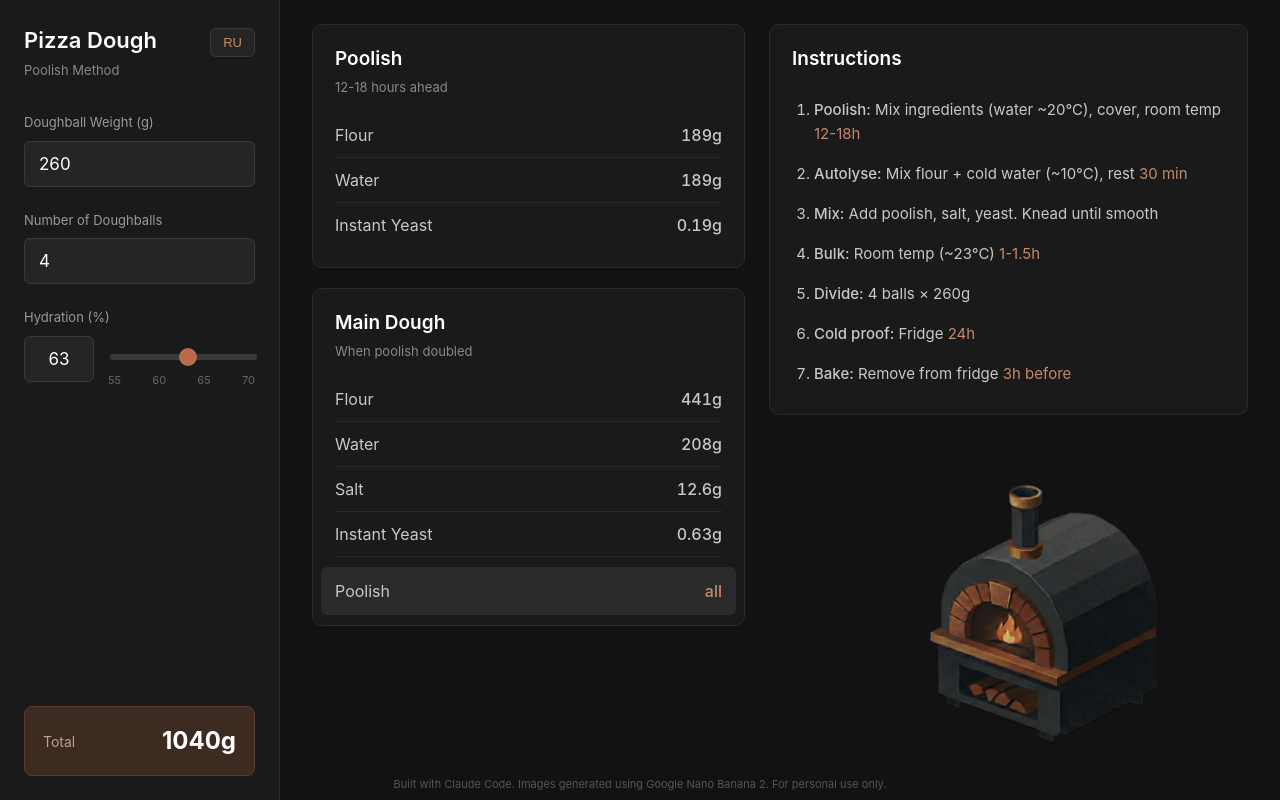
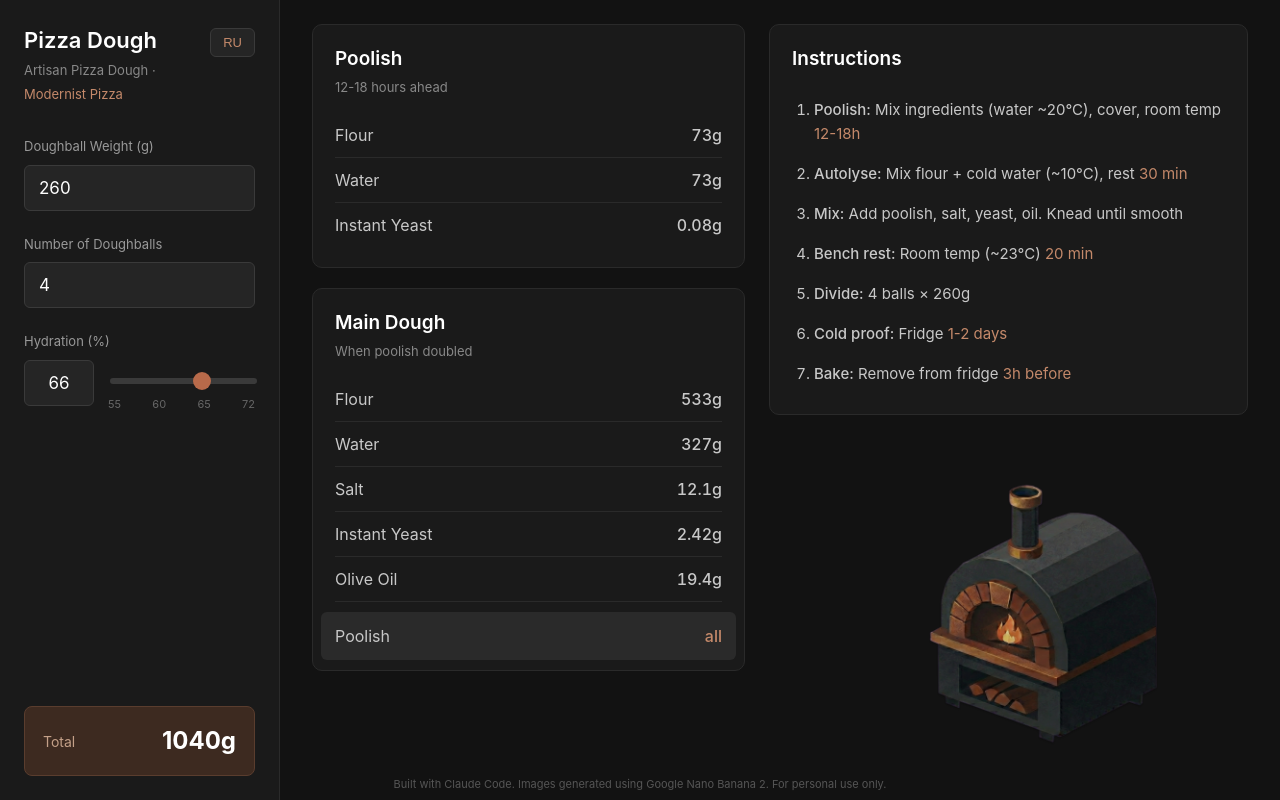
Before and after one commit to tr3mor/pizza-calculator, a Vue app: page / in a window 1280 px wide. Built offline with nearby package versions, Linux system fonts and the light colour scheme.

Commit message:
Adjust recipe parameters (#7)

```diff
--- a/src/components/Calculator.vue
+++ b/src/components/Calculator.vue
@@ -4,7 +4,7 @@
       <div class="sidebar-header">
         <div class="logo">
           <h1>{{ t.title }}</h1>
-          <span>{{ t.subtitle }}</span>
+          <span>{{ t.subtitle }} <a href="https://modernistcuisine.com/books/modernist-pizza/" target="_blank" rel="noopener noreferrer" class="book-link">{{ t.bookName }}</a></span>
         </div>
         <button class="lang-switch" @click="toggleLang">
           {{ currentLang === 'en' ? 'RU' : 'EN' }}
@@ -33,12 +33,12 @@
               class="hydration-input"
             />
             <div class="slider-wrap">
-              <input type="range" v-model.number="hydration" min="55" max="70" step="1" />
+              <input type="range" v-model.number="hydration" min="55" max="72" step="1" />
               <div class="slider-labels">
                 <span>55</span>
                 <span>60</span>
                 <span>65</span>
-                <span>70</span>
+                <span>72</span>
               </div>
             </div>
           </div>
@@ -71,6 +71,7 @@
             <li><span>{{ t.water }}</span><span>{{ recipe.mainDough.water }}g</span></li>
             <li><span>{{ t.salt }}</span><span>{{ recipe.mainDough.salt }}g</span></li>
             <li><span>{{ t.instantYeast }}</span><span>{{ recipe.mainDough.yeast }}g</span></li>
+            <li><span>{{ t.oliveOil }}</span><span>{{ recipe.mainDough.oil }}g</span></li>
             <li class="accent"><span>{{ t.poolish }}</span><span>{{ t.all }}</span></li>
           </ul>
         </section>
@@ -82,7 +83,7 @@
           <li><strong>{{ t.stepPoolish }}</strong> {{ t.stepPoolishText }} <em>{{ t.stepPoolishTime }}</em></li>
           <li><strong>{{ t.stepAutolyse }}</strong> {{ t.stepAutolyseText }} <em>{{ t.stepAutolyseTime }}</em></li>
           <li><strong>{{ t.stepMix }}</strong> {{ t.stepMixText }}</li>
-          <li><strong>{{ t.stepBulk }}</strong> {{ t.stepBulkText }} <em>{{ t.stepBulkTime }}</em></li>
+          <li><strong>{{ t.stepBenchRest }}</strong> {{ t.stepBenchRestText }} <em>{{ t.stepBenchRestTime }}</em></li>
           <li><strong>{{ t.stepDivide }}</strong> {{ doughballCount }} {{ t.stepDivideText }} {{ doughballWeight }}{{ t.grams }}</li>
           <li><strong>{{ t.stepColdProof }}</strong> {{ t.stepColdProofText }} <em>{{ t.stepColdProofTime }}</em></li>
           <li><strong>{{ t.stepBake }}</strong> {{ t.stepBakeText }} <em>{{ t.stepBakeTime }}</em></li>
@@ -106,14 +107,14 @@ const { t, currentLang, toggleLang } = useI18n()
 
 const doughballWeight = ref(260)
 const doughballCount = ref(4)
-const hydration = ref(63)
+const hydration = ref(66)
 
 const WEIGHT_MIN = 100
 const WEIGHT_MAX = 1000
 const COUNT_MIN = 1
 const COUNT_MAX = 50
 const HYDRATION_MIN = 55
-const HYDRATION_MAX = 70
+const HYDRATION_MAX = 72
 
 function clamp(value, min, max) {
   if (isNaN(value) || value < min) return min
@@ -133,10 +134,11 @@ function clampHydration() {
   hydration.value = clamp(hydration.value, HYDRATION_MIN, HYDRATION_MAX)
 }
 
-const POOLISH_FLOUR_RATIO = 0.30
-const POOLISH_YEAST_PERCENT = 0.001
+const POOLISH_FLOUR_RATIO = 0.12
+const POOLISH_YEAST_PERCENT = 0.0011
 const SALT_PERCENT = 0.02
-const MAIN_DOUGH_YEAST_PERCENT = 0.001
+const MAIN_DOUGH_YEAST_PERCENT = 0.004
+const OIL_PERCENT = 0.032
 
 const totalDoughWeight = computed(() => {
   return doughballWeight.value * doughballCount.value
@@ -146,7 +148,7 @@ const recipe = computed(() => {
   const totalWeight = totalDoughWeight.value
   const hydrationDecimal = hydration.value / 100
 
-  const flourFactor = 1 + hydrationDecimal + SALT_PERCENT + MAIN_DOUGH_YEAST_PERCENT
+  const flourFactor = 1 + hydrationDecimal + SALT_PERCENT + MAIN_DOUGH_YEAST_PERCENT + OIL_PERCENT
   const totalFlour = totalWeight / flourFactor
 
   const poolishFlour = totalFlour * POOLISH_FLOUR_RATIO
@@ -158,6 +160,7 @@ const recipe = computed(() => {
   const mainDoughWater = totalWater - poolishWater
   const salt = totalFlour * SALT_PERCENT
   const mainDoughYeast = totalFlour * MAIN_DOUGH_YEAST_PERCENT
+  const oil = totalFlour * OIL_PERCENT
 
   return {
     poolish: {
@@ -169,7 +172,8 @@ const recipe = computed(() => {
       flour: round(mainDoughFlour),
       water: round(mainDoughWater),
       salt: round(salt, 1),
-      yeast: round(mainDoughYeast, 2)
+      yeast: round(mainDoughYeast, 2),
+      oil: round(oil, 1)
     }
   }
 })
@@ -220,6 +224,15 @@ function round(value, decimals = 0) {
 .logo span {
   font-size: 13px;
   color: #888;
+}
+
+.book-link {
+  color: #c4896a;
+  text-decoration: none;
+}
+
+.book-link:hover {
+  text-decoration: underline;
 }
 
 .lang-switch {
--- a/src/i18n.js
+++ b/src/i18n.js
@@ -3,7 +3,8 @@ import { ref, computed } from "vue";
 const translations = {
   en: {
     title: "Pizza Dough",
-    subtitle: "Poolish Method",
+    subtitle: "Artisan Pizza Dough ·",
+    bookName: "Modernist Pizza",
     doughballWeight: "Doughball Weight (g)",
     numberOfDoughballs: "Number of Doughballs",
     hydration: "Hydration (%)",
@@ -16,6 +17,7 @@ const translations = {
     water: "Water",
     instantYeast: "Instant Yeast",
     salt: "Salt",
+    oliveOil: "Olive Oil",
     all: "all",
     grams: "g",
     instructions: "Instructions",
@@ -26,15 +28,15 @@ const translations = {
     stepAutolyseText: "Mix flour + cold water (~10°C), rest",
     stepAutolyseTime: "30 min",
     stepMix: "Mix:",
-    stepMixText: "Add poolish, salt, yeast. Knead until smooth",
-    stepBulk: "Bulk:",
-    stepBulkText: "Room temp (~23°C)",
-    stepBulkTime: "1-1.5h",
+    stepMixText: "Add poolish, salt, yeast, oil. Knead until smooth",
+    stepBenchRest: "Bench rest:",
+    stepBenchRestText: "Room temp (~23°C)",
+    stepBenchRestTime: "20 min",
     stepDivide: "Divide:",
     stepDivideText: "balls ×",
     stepColdProof: "Cold proof:",
     stepColdProofText: "Fridge",
-    stepColdProofTime: "24h",
+    stepColdProofTime: "1-2 days",
     stepBake: "Bake:",
     stepBakeText: "Remove from fridge",
     stepBakeTime: "3h before",
@@ -43,7 +45,8 @@ const translations = {
   },
   ru: {
     title: "Тесто для пиццы",
-    subtitle: "Метод опары",
+    subtitle: "Артизанское тесто ·",
+    bookName: "Modernist Pizza",
     doughballWeight: "Вес шарика (г)",
     numberOfDoughballs: "Количество шариков",
     hydration: "Гидратация (%)",
@@ -56,6 +59,7 @@ const translations = {
     water: "Вода",
     instantYeast: "Сухие дрожжи",
     salt: "Соль",
+    oliveOil: "Оливковое масло",
     all: "вся",
     grams: "г",
     instructions: "Инструкция",
@@ -67,15 +71,15 @@ const translations = {
     stepAutolyseText: "Смешать муку и холодную воду (~10°C), оставить",
     stepAutolyseTime: "30 мин",
     stepMix: "Замес:",
-    stepMixText: "Добавить опару, соль, дрожжи. Вымесить до гладкости",
-    stepBulk: "Брожение:",
-    stepBulkText: "Оставить при комнатной температуре (~23°C)",
-    stepBulkTime: "1-1.5ч",
+    stepMixText: "Добавить опару, соль, дрожжи, масло. Вымесить до гладкости",
+    stepBenchRest: "Отдых теста:",
+    stepBenchRestText: "При комнатной температуре (~23°C)",
+    stepBenchRestTime: "20 мин",
     stepDivide: "Деление:",
     stepDivideText: "шт. по",
     stepColdProof: "Холодная ферментация:",
     stepColdProofText: "Оставить в холодильнике",
-    stepColdProofTime: "24ч",
+    stepColdProofTime: "1-2 дня",
     stepBake: "Выпекание:",
     stepBakeText: "Достать из холодильника за",
     stepBakeTime: "3ч",
```
